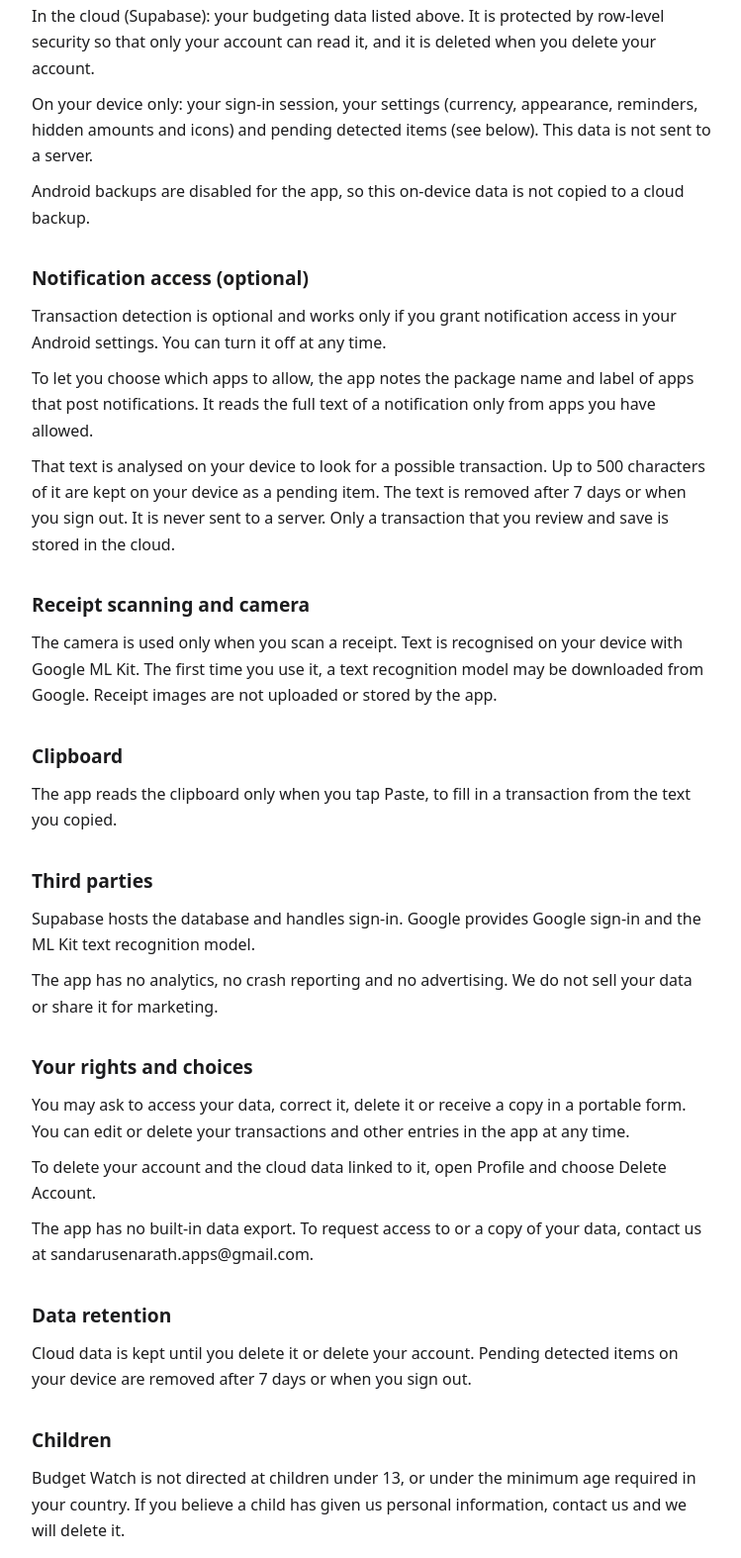
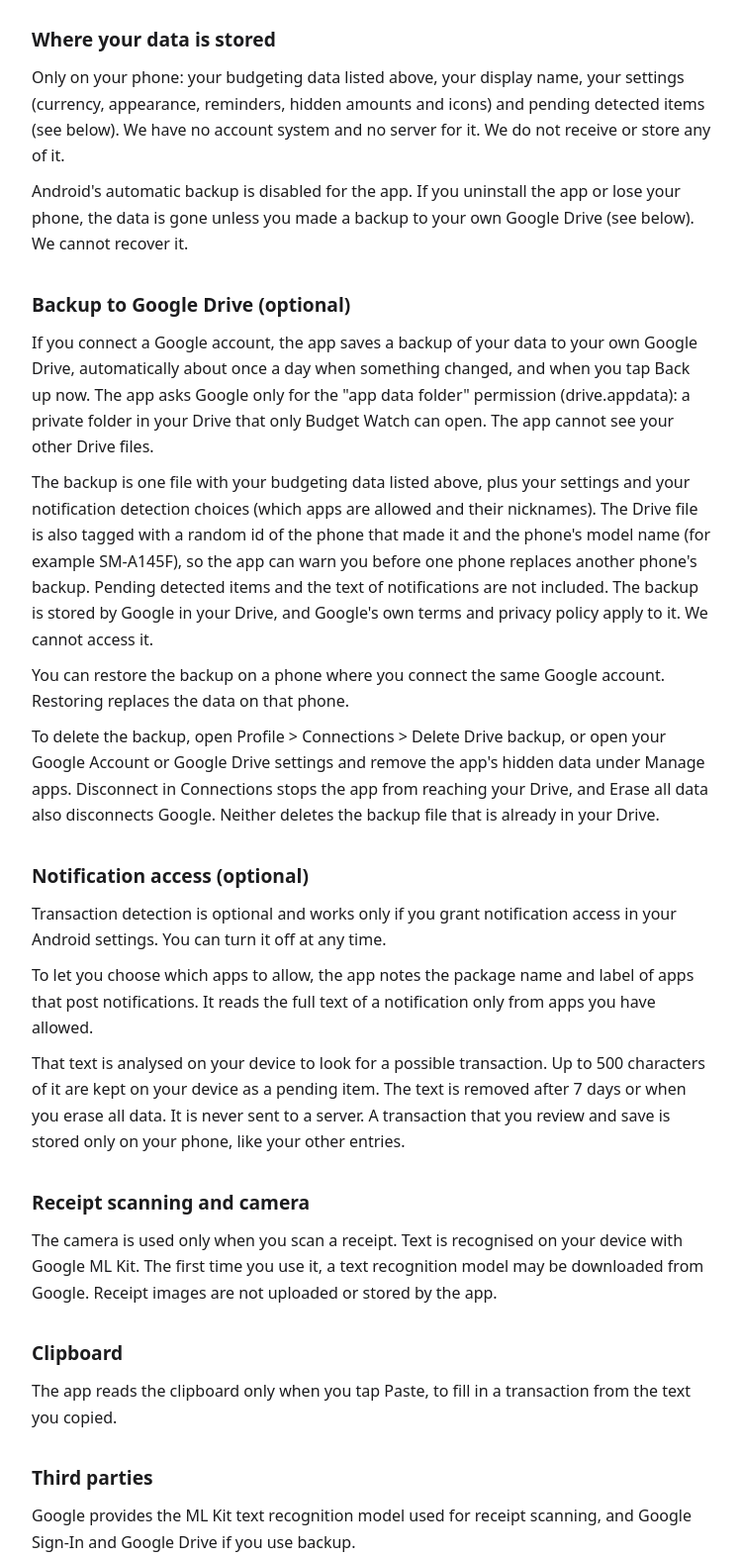
Before and after one commit to Sandaru17513/budget-watch-legal, a plain HTML site: page privacy/index.html in a window 1280 px wide. Shown: the part 670-2244 px from the top of the page at 99% size, without its empty margins (264-1013 px from the left). Drawn offline with Linux system fonts and the light colour scheme.

Commit message:
Update policy and terms for local-first storage (2026-11-21)
Co-Authored-By: Claude Opus 5.5 <noreply@anthropic.com>

```diff
--- a/privacy/index.html
+++ b/privacy/index.html
@@ -4,7 +4,7 @@
 <meta charset="utf-8">
 <meta name="viewport" content="width=device-width, initial-scale=1">
 <title>Privacy Policy | Budget Watch</title>
-<meta name="description" content="Budget Watch Privacy Policy. Last updated 18 November 2026.">
+<meta name="description" content="Budget Watch Privacy Policy. Last updated 20 November 2026.">
 <style>
 :root{color-scheme:light dark;--bg:#fff;--fg:#1c1c1e;--muted:#636366;--line:#e5e5ea;--link:#0a6b3d}
 @media (prefers-color-scheme:dark){:root{--bg:#121214;--fg:#f2f2f7;--muted:#a1a1a6;--line:#2c2c2e;--link:#5ad58f}}
@@ -25,28 +25,35 @@ ul.docs{padding-left:1.2rem}
 <main>
 <p class="muted"><a href="../">Budget Watch</a></p>
 <h1>Privacy Policy</h1>
-<p class="muted">Last updated: 18 November 2026</p>
+<p class="muted">Last updated: 20 November 2026</p>
 <section>
 <h2>Who we are</h2>
 <p>Budget Watch is a personal budgeting app provided by H. Sandaru Bhagya Senarath, an individual developer (&quot;we&quot;, &quot;us&quot;). This policy explains what information the app handles, where it is kept and what choices you have.</p>
 </section>
 <section>
 <h2>Information we collect</h2>
-<p>Account details: you sign in with Google only, through Supabase Auth. The app reads your name, email address and profile picture from your Google profile, plus a display name you can set yourself.</p>
+<p>No account with us: the app has no sign-in of its own and does not ask for your email address. You can set a display name, which is kept on your phone.</p>
+<p>Google account (optional): only if you choose to back up to Google Drive, you sign in with Google. The app then knows the email address, name and photo of that Google account, which it shows in the app and does not send to us.</p>
 <p>Your budgeting data: transactions (title, amount, type, category, date, note, status and any linked goal or recurring rule), budgets, goals, recurring rules, custom categories and balance adjustments.</p>
 <p>We do not collect your location or contacts, and the app never asks for payment card or bank login details.</p>
 </section>
 <section>
 <h2>Where your data is stored</h2>
-<p>In the cloud (Supabase): your budgeting data listed above. It is protected by row-level security so that only your account can read it, and it is deleted when you delete your account.</p>
-<p>On your device only: your sign-in session, your settings (currency, appearance, reminders, hidden amounts and icons) and pending detected items (see below). This data is not sent to a server.</p>
-<p>Android backups are disabled for the app, so this on-device data is not copied to a cloud backup.</p>
+<p>Only on your phone: your budgeting data listed above, your display name, your settings (currency, appearance, reminders, hidden amounts and icons) and pending detected items (see below). We have no account system and no server for it. We do not receive or store any of it.</p>
+<p>Android&#39;s automatic backup is disabled for the app. If you uninstall the app or lose your phone, the data is gone unless you made a backup to your own Google Drive (see below). We cannot recover it.</p>
+</section>
+<section>
+<h2>Backup to Google Drive (optional)</h2>
+<p>If you connect a Google account, the app saves a backup of your data to your own Google Drive, automatically about once a day when something changed, and when you tap Back up now. The app asks Google only for the &quot;app data folder&quot; permission (drive.appdata): a private folder in your Drive that only Budget Watch can open. The app cannot see your other Drive files.</p>
+<p>The backup is one file with your budgeting data listed above, plus your settings and your notification detection choices (which apps are allowed and their nicknames). The Drive file is also tagged with a random id of the phone that made it and the phone&#39;s model name (for example SM-A145F), so the app can warn you before one phone replaces another phone&#39;s backup. Pending detected items and the text of notifications are not included. The backup is stored by Google in your Drive, and Google&#39;s own terms and privacy policy apply to it. We cannot access it.</p>
+<p>You can restore the backup on a phone where you connect the same Google account. Restoring replaces the data on that phone.</p>
+<p>To delete the backup, open Profile &gt; Connections &gt; Delete Drive backup, or open your Google Account or Google Drive settings and remove the app&#39;s hidden data under Manage apps. Disconnect in Connections stops the app from reaching your Drive, and Erase all data also disconnects Google. Neither deletes the backup file that is already in your Drive.</p>
 </section>
 <section>
 <h2>Notification access (optional)</h2>
 <p>Transaction detection is optional and works only if you grant notification access in your Android settings. You can turn it off at any time.</p>
 <p>To let you choose which apps to allow, the app notes the package name and label of apps that post notifications. It reads the full text of a notification only from apps you have allowed.</p>
-<p>That text is analysed on your device to look for a possible transaction. Up to 500 characters of it are kept on your device as a pending item. The text is removed after 7 days or when you sign out. It is never sent to a server. Only a transaction that you review and save is stored in the cloud.</p>
+<p>That text is analysed on your device to look for a possible transaction. Up to 500 characters of it are kept on your device as a pending item. The text is removed after 7 days or when you erase all data. It is never sent to a server. A transaction that you review and save is stored only on your phone, like your other entries.</p>
 </section>
 <section>
 <h2>Receipt scanning and camera</h2>
@@ -58,18 +65,18 @@ ul.docs{padding-left:1.2rem}
 </section>
 <section>
 <h2>Third parties</h2>
-<p>Supabase hosts the database and handles sign-in. Google provides Google sign-in and the ML Kit text recognition model.</p>
+<p>Google provides the ML Kit text recognition model used for receipt scanning, and Google Sign-In and Google Drive if you use backup.</p>
 <p>The app has no analytics, no crash reporting and no advertising. We do not sell your data or share it for marketing.</p>
 </section>
 <section>
 <h2>Your rights and choices</h2>
 <p>You may ask to access your data, correct it, delete it or receive a copy in a portable form. You can edit or delete your transactions and other entries in the app at any time.</p>
-<p>To delete your account and the cloud data linked to it, open Profile and choose Delete Account.</p>
-<p>The app has no built-in data export. To request access to or a copy of your data, contact us at sandarusenarath.apps@gmail.com.</p>
+<p>To delete all your data, open Profile &gt; Privacy and security &gt; Erase all data. This removes everything the app stores on your phone. A backup in your Google Drive is deleted separately (see Backup to Google Drive).</p>
+<p>We hold no copy of your data, so we cannot access, correct, delete or export it for you. The app has no built-in data export. For any question, contact us at sandarusenarath.apps@gmail.com.</p>
 </section>
 <section>
 <h2>Data retention</h2>
-<p>Cloud data is kept until you delete it or delete your account. Pending detected items on your device are removed after 7 days or when you sign out.</p>
+<p>Your data stays on your phone until you delete it, erase all data or uninstall the app. A Google Drive backup stays in your Drive until you delete it. Pending detected items are removed after 7 days or when you erase all data.</p>
 </section>
 <section>
 <h2>Children</h2>
```
Also changed, not shown: index.html (+2 -2 lines), terms/index.html (+6 -6 lines).
